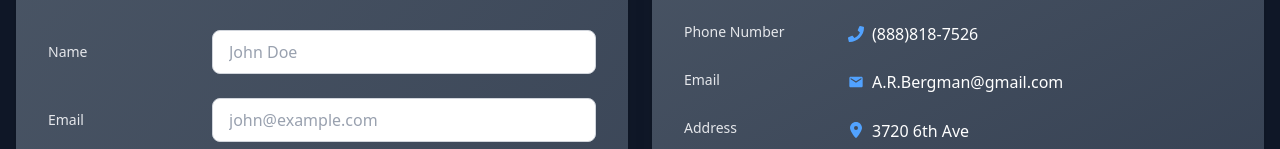
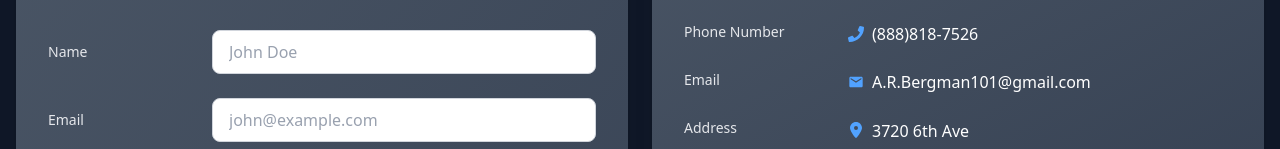
Before and after one commit to Peterksharma/alex-bergman, a Next.js app: page /contact in a window 1280 px wide. Shown: the part 544-693 px from the top of the page. Built offline with nearby package versions, Linux system fonts and the light colour scheme; no server answers.

Commit message:
updated the email address

```diff
--- a/src/data/global/contactInfo.js
+++ b/src/data/global/contactInfo.js
@@ -13,7 +13,7 @@ export const contactData = {
     icon: <FaLocationDot/>
   },
   email:{
-    address: 'A.R.Bergman@gmail.com',
+    address: 'A.R.Bergman101@gmail.com',
     icon: <MdEmail/>
   }
 }
```
Also changed, not shown: 1 other file (tests, documents, lock files or other folders).
